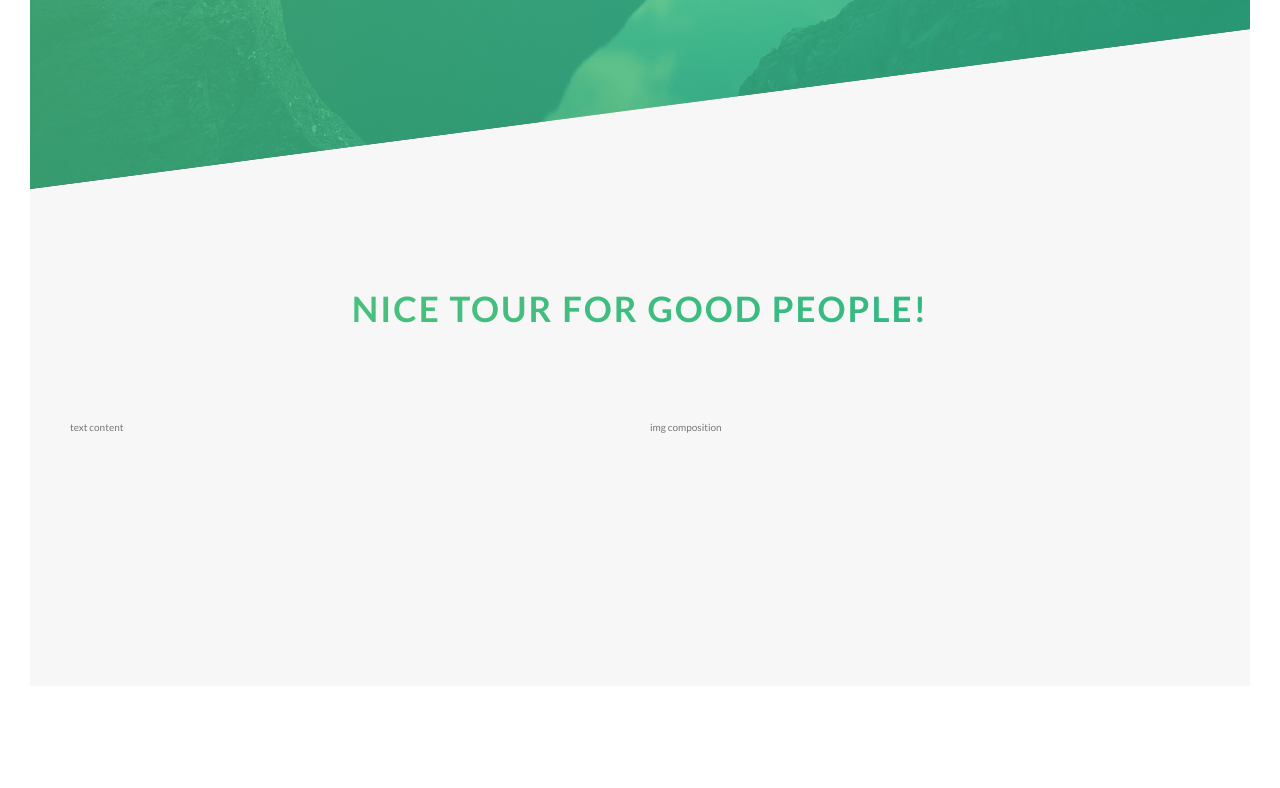
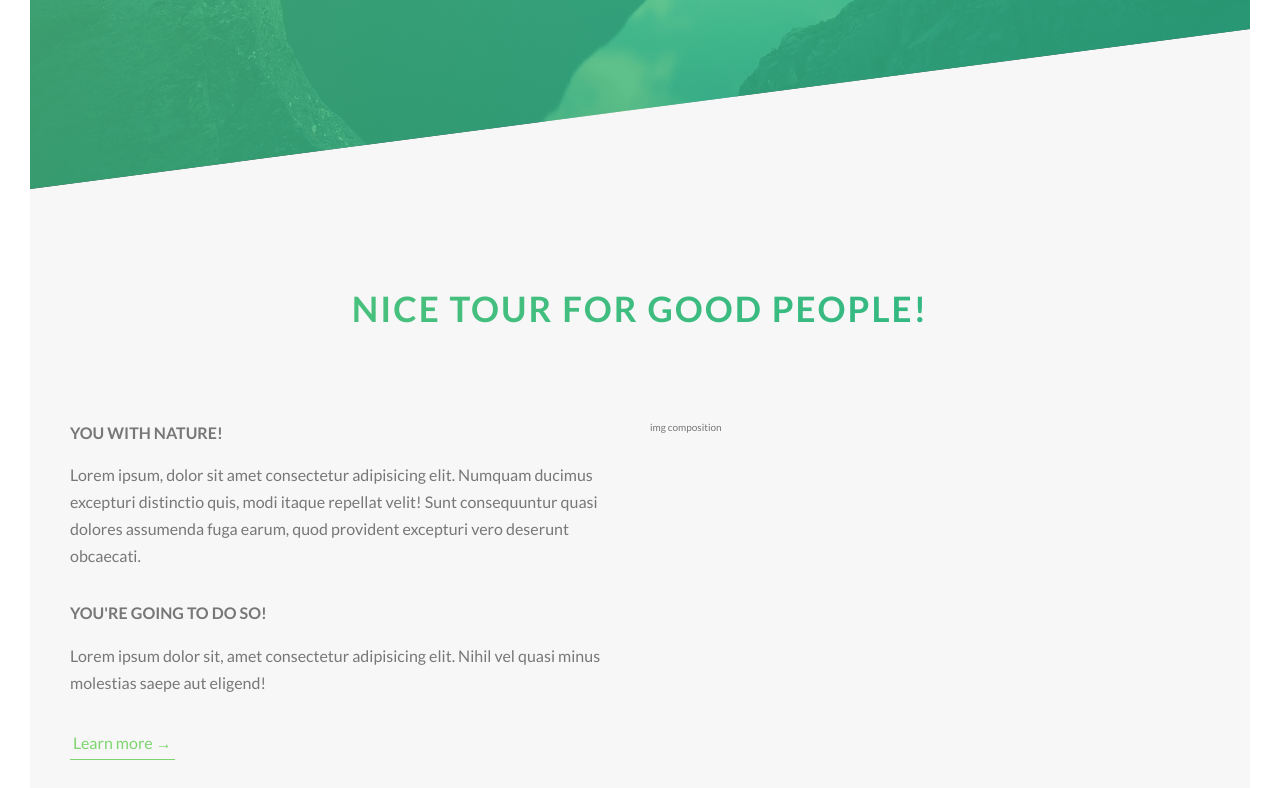
Before and after one commit to sailor95/SASS_SCSS-practice, a website: page index.html in a window 1280 px wide. Shown: the part 601-1389 px from the top of the page. Before the commit the page ends 1317 px from the top, so only its background shows below. Drawn offline with Linux system fonts and the light colour scheme.

Commit message:
[lec 36]

```diff
--- a/index.html
+++ b/index.html
@@ -32,14 +32,27 @@
 
     <main>
         <section class="section-about">
-            <div class="u-center-class u-margin-bottom-8">
+            <div class="u-center-class u-margin-bottom-big">
                 <h2 class="heading-secondary">
                     Nice tour for good people!
                 </h2>
             </div>
             <div class="row">
                 <div class="col-1-of-2">
-                    text content
+                    <h3 class="heading-tertiary u-margin-bottom-small">You with nature!</h3>
+                    <p class="paragraph">
+                        Lorem ipsum, dolor sit amet consectetur adipisicing elit. Numquam ducimus excepturi distinctio
+                        quis, modi itaque repellat velit! Sunt consequuntur quasi dolores assumenda fuga earum, quod
+                        provident excepturi vero deserunt obcaecati.
+                    </p>
+
+                    <h3 class="heading-tertiary u-margin-bottom-small">You're going to do so!</h3>
+                    <p class="paragraph">
+                        Lorem ipsum dolor sit, amet consectetur adipisicing elit. Nihil vel quasi minus molestias saepe
+                        aut eligend!
+                    </p>
+
+                    <a href="#" class="btn-text">Learn more &rarr;</a>
                 </div>
                 <div class="col-1-of-2">
                     img composition
--- a/sass/abstracts/_variables.scss
+++ b/sass/abstracts/_variables.scss
@@ -9,6 +9,9 @@
 $color-white: #fff;
 $color-black: #000;
 
+// FONT
+$default-font-size: 1.6rem;
+
 // GRID
 $grid-width: 114rem;
 $gutter-vertical: 8rem;
--- a/sass/base/_base.scss
+++ b/sass/base/_base.scss
@@ -7,6 +7,7 @@
 }
 
 html {
+  // define 1 rem
   font-size: 62.5%;
 }
 
--- a/sass/base/_typography.scss
+++ b/sass/base/_typography.scss
@@ -49,3 +49,17 @@
     text-shadow: 0.5rem 1rem 2rem rgba($color-black, 0.2);
   }
 }
+
+.heading-tertiary {
+  font-size: $default-font-size;
+  font-weight: 700;
+  text-transform: uppercase;
+}
+
+.paragraph {
+  font-size: $default-font-size;
+
+  &:not(:last-child) {
+    margin-bottom: 3rem;
+  }
+}
--- a/sass/base/_utilities.scss
+++ b/sass/base/_utilities.scss
@@ -2,6 +2,14 @@
   text-align: center;
 }
 
-.u-margin-bottom-8 {
+.u-margin-bottom-big {
   margin-bottom: 8rem;
 }
+
+.u-margin-bottom-medium {
+  margin-bottom: 4rem;
+}
+
+.u-margin-bottom-small {
+  margin-bottom: 1.5rem;
+}
--- a/sass/components/_button.scss
+++ b/sass/components/_button.scss
@@ -8,7 +8,7 @@
     border-radius: 10rem;
     transition: all 0.2s;
     position: relative;
-    font-size: 1.6rem;
+    font-size: $default-font-size;
   }
 
   &:hover {
@@ -53,3 +53,28 @@
     animation-fill-mode: backwards;
   }
 }
+
+.btn-text {
+  &:link,
+  &:visited {
+    font-size: $default-font-size;
+    color: $color-primary;
+    display: inline-block;
+    text-decoration: none;
+    border-bottom: 1px solid $color-primary;
+    padding: 3px;
+    transition: all 0.2s;
+  }
+
+  &:hover {
+    background-color: $color-primary;
+    color: $color-white;
+    box-shadow: 0 1rem 2rem rgba($color-black, 0.15);
+    transform: translateY(-2px);
+  }
+
+  &:active {
+    box-shadow: 0 0.5rem 1rem rgba($color-black, 0.15);
+    transform: translateY(0);
+  }
+}
```
Also changed, not shown: css/style.css.
